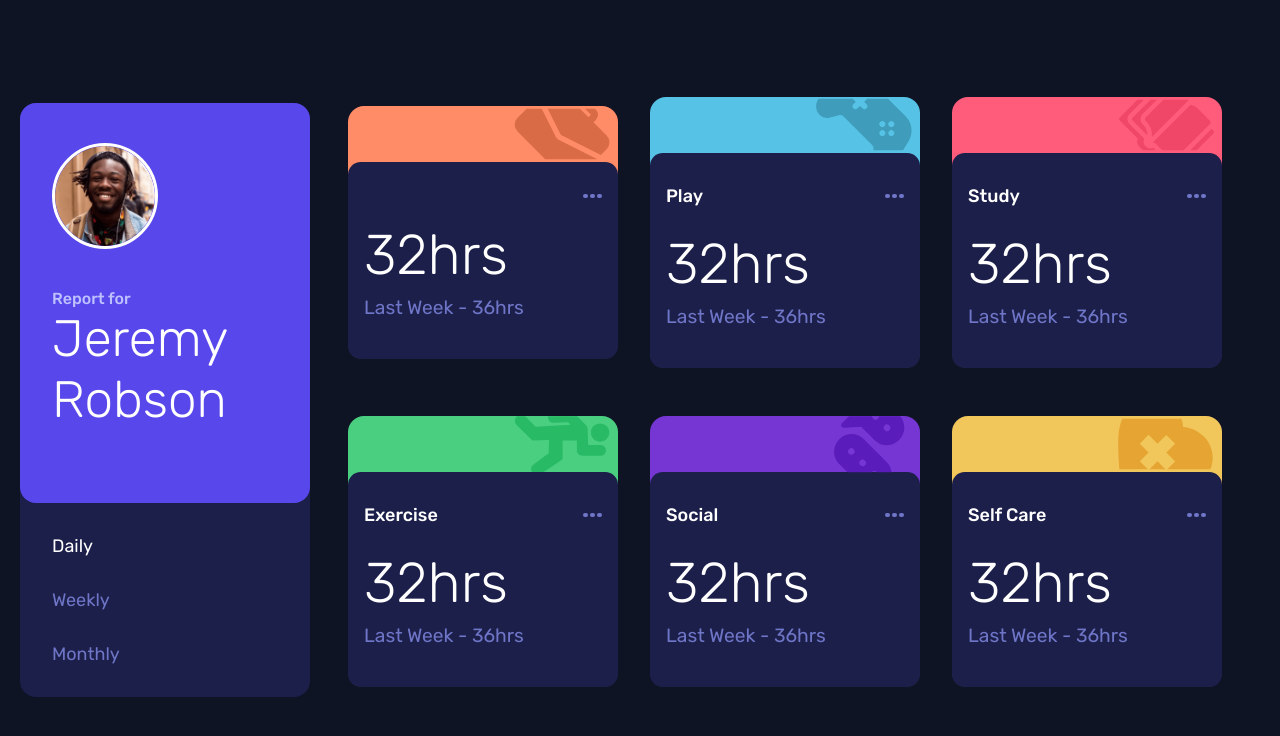
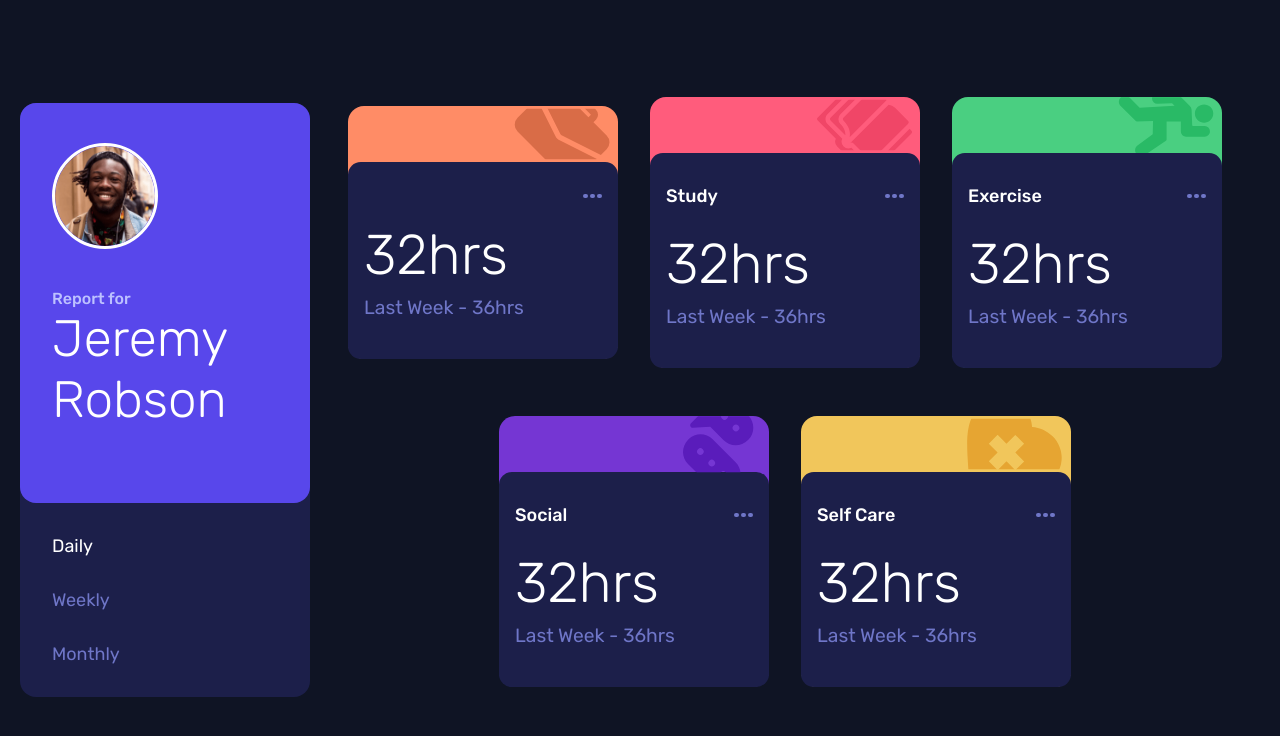
Before and after one commit to AlexFer-123/time-tracking-dashboard, a plain HTML site: page index.html in a window 1280 px wide. Drawn offline with Linux system fonts and the light colour scheme.

Commit message:
test netlify

```diff
--- a/index.html
+++ b/index.html
@@ -53,27 +53,6 @@
         </div>
       </div>
 
-      <div class="card" id="play">
-        <div class="banner">
-          <img src="assets/images/icon-play.svg" alt="">
-        </div>
-        <div class="content">
-          <div class="head-card">
-            <div class="header-card d-flex">
-              <p class="title" >Play</p>
-              <div class="pointers d-flex">
-                <span class="pointer"></span>
-                <span class="pointer"></span>
-                <span class="pointer"></span>
-              </div>
-            </div>
-            <div class="time-activity">
-              <p class="time">32hrs</p>
-              <p class="routine">Last Week - 36hrs</p>
-            </div>
-          </div>
-        </div>
-      </div>
 
       <div class="card" id="study">
         <div class="banner">
```
